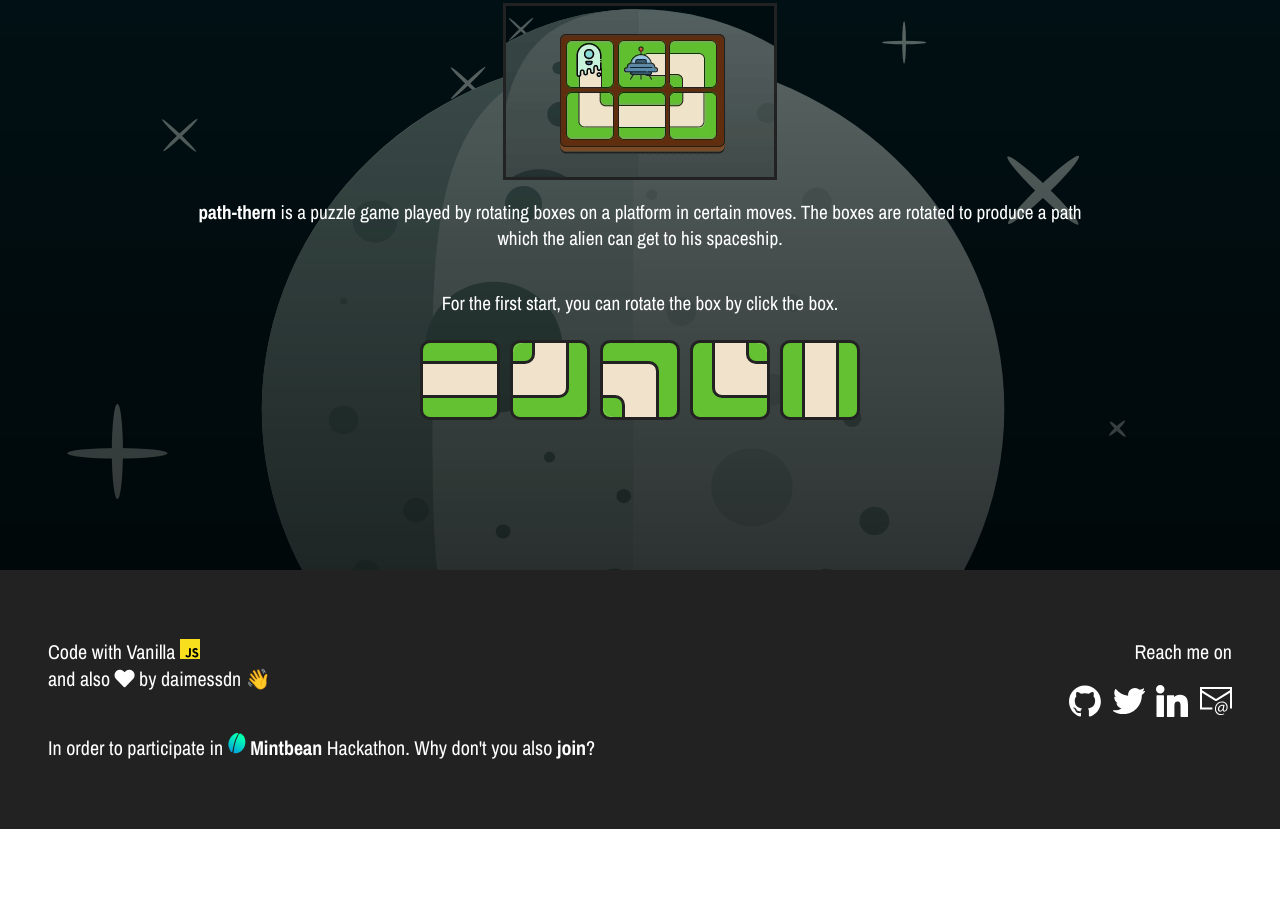
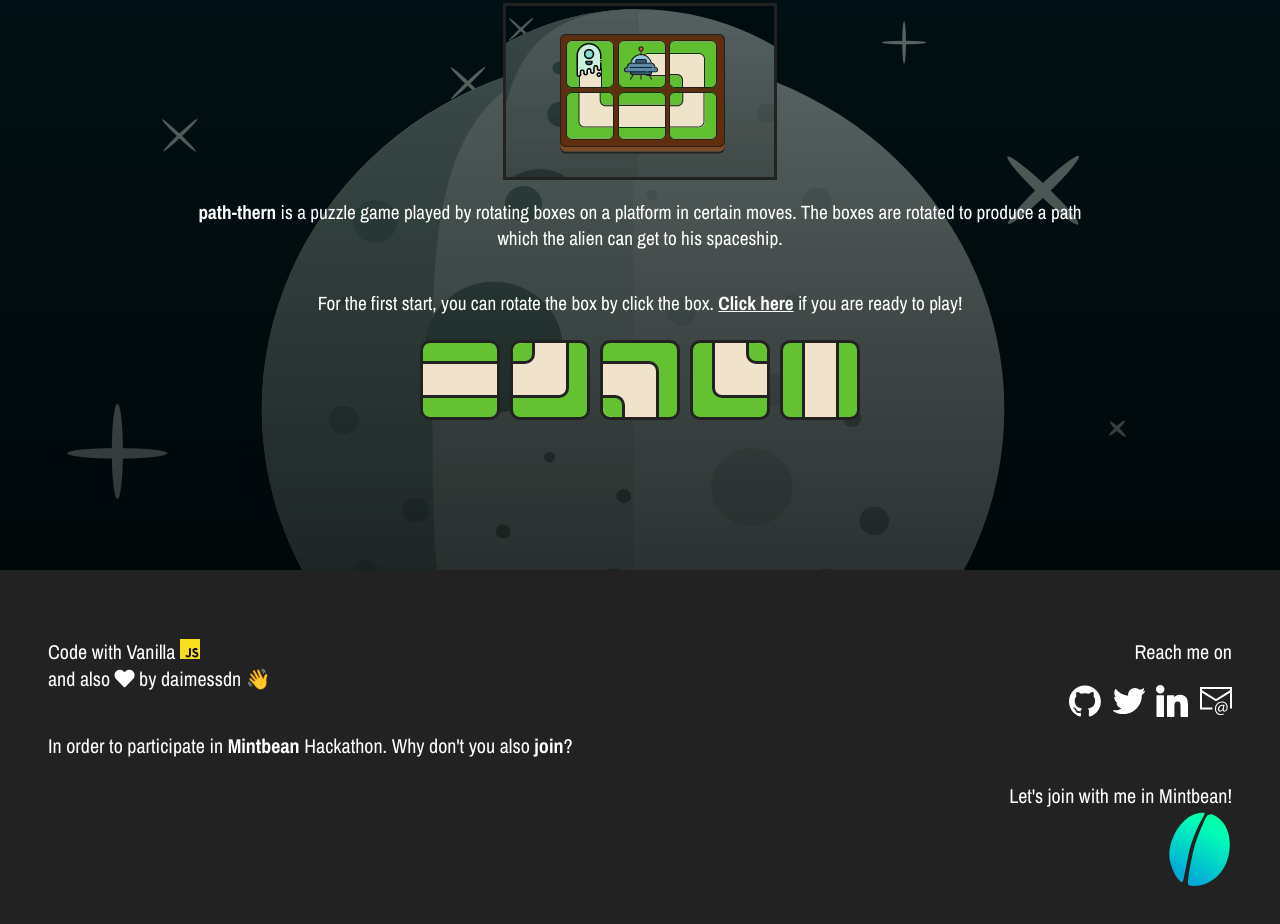
Before and after one commit to daimessdn/path-thern, a plain HTML site: page index.html in a window 1280 px wide. Shown: the part 1030-1954 px from the top of the page. Before the commit the page ends 1859 px from the top, so only its background shows below. Drawn offline with nearby package versions, Linux system fonts and the light colour scheme.

Commit message:
small edit of footer section

```diff
--- a/index.html
+++ b/index.html
@@ -54,7 +54,7 @@
 		<div class="container container-flex">
 			<h1>Welcome to the path-thern world!</h1>
 			<h2>Help the alien to find his spaceships by completing his puzzles.</h2>
-			<p><a href="game.html" class="action-btn">Play now!</a>
+			<p><a href="game.html" class="action-btn">Click here to play!</a>
 		</div>
 	</header>
 
@@ -67,7 +67,7 @@
 
 				<p><strong>path-thern</strong> is a puzzle game played by rotating boxes on a platform in certain moves. The boxes are rotated to produce a path which the alien can get to his spaceship. </p>
 
-				<p>For the first start, you can rotate the box by click the box.</p>
+				<p>For the first start, you can rotate the box by click the box. <a href="game.html">Click here</a> if you are ready to play!</p>
 
 				<div id="box-playground"></div>
 			</div>
@@ -82,7 +82,7 @@
             </p>
 
             <p>
-                In order to participate in <a href="https://mintbean.io" target="_blank"><img src="src/img/icon/bean.svg" style="width: 18px;" alt="Mintbean"> Mintbean</a> Hackathon. Why don't you also <a href="https://mintbean.io" target="_blank">join</a>?
+                In order to participate in <a href="https://mintbean.io" target="_blank">Mintbean</a> Hackathon. Why don't you also <a href="https://mintbean.io" target="_blank">join</a>?
             </p>
         </div>
 
@@ -102,6 +102,11 @@
                         <img src="src/img/icon/email.svg" alt="Email" title="Email" />
                         </a></li>
                 </ul>
+            </p>
+
+            <p>
+            	Let's join with me in Mintbean!<br />
+            	<a href="https://mintbean.io"><img src="src/img/icon/bean.svg" style="width: 64px" alt="Mintbean" /></a>
             </p>
         </div>
     </footer>
--- a/src/css/main.css
+++ b/src/css/main.css
@@ -114,6 +114,11 @@ section {
 	height: 100vh;
 }
 
+section a {
+	color: #fff;
+	font-weight: bold;
+}
+
 p {
 	font-size: 1.2em;
 }
@@ -157,6 +162,8 @@ footer div {
 
 footer div:last-child {
     align-items: flex-end;
+
+    text-align: right;
 }
 
 footer p {
```
